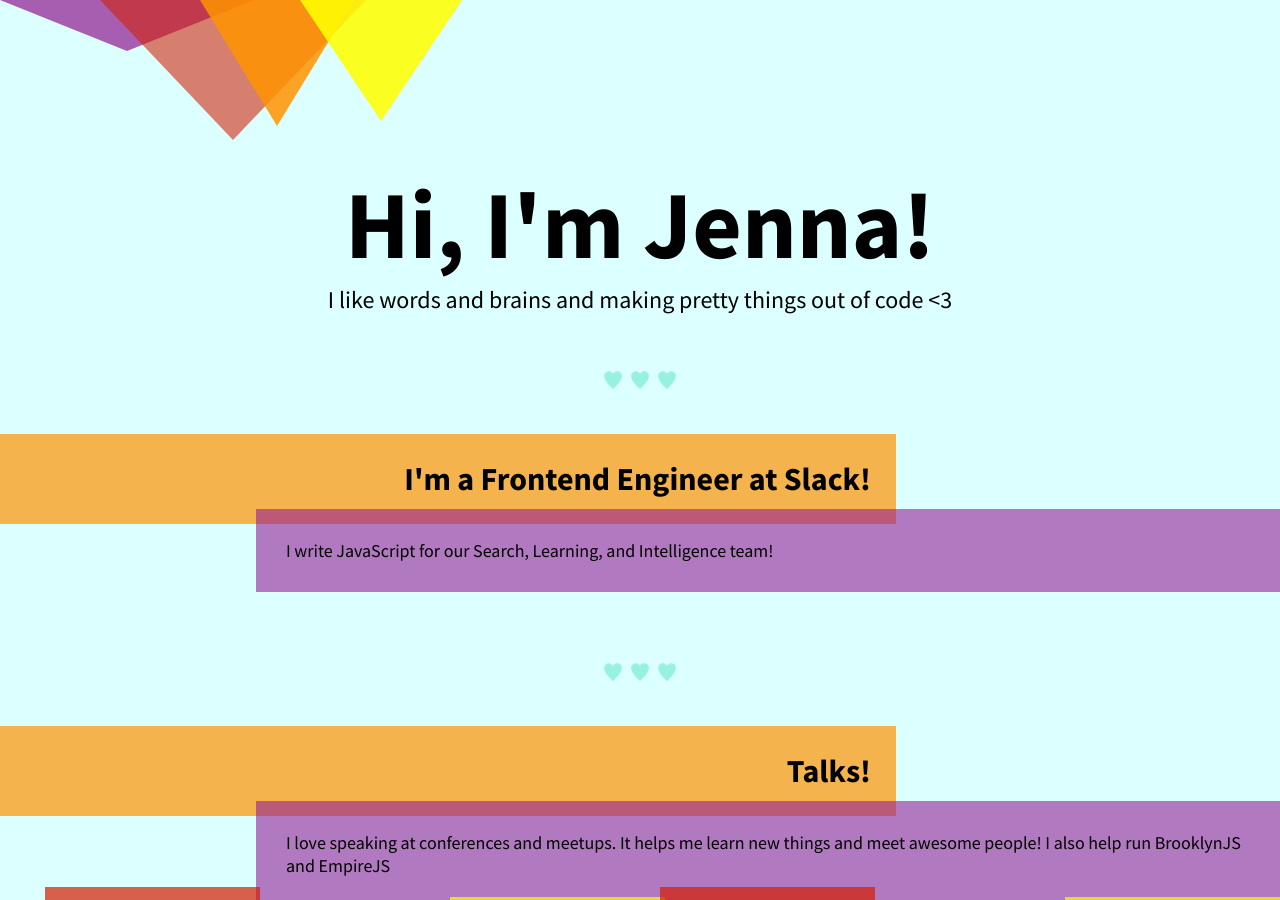
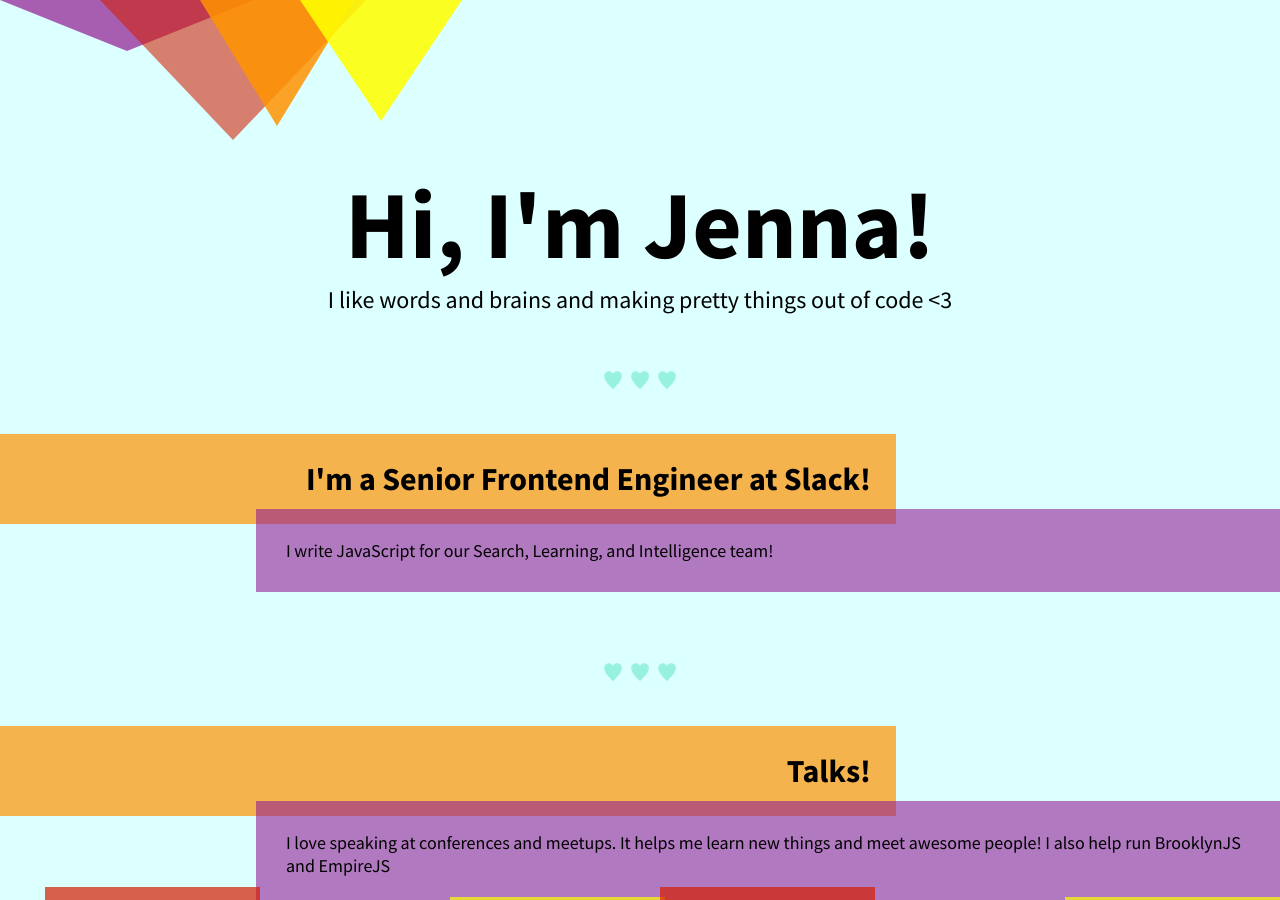
Before and after one commit to jennazee/jennazee.github.io, a Jekyll site: the page index.html, which Jekyll copies as it is, in a window 1280 px wide and 900 px high. Built offline with Jekyll 4.4.1, drawn with Linux system fonts in a browser that asks for light colours.

Commit message:
Update job title

```diff
--- a/index.html
+++ b/index.html
@@ -20,7 +20,7 @@
   <div class="Contentbox">
 
     <div class="Textbox">
-      <h2 class="Heading">I'm a Frontend Engineer at <a href="https://slack.com/">Slack!</a></h2>
+      <h2 class="Heading">I'm a Senior Frontend Engineer at <a href="https://slack.com/">Slack!</a></h2>
       <p class="Explanation">I write JavaScript for our Search, Learning, and Intelligence team!</p>
     </div>
 
```
